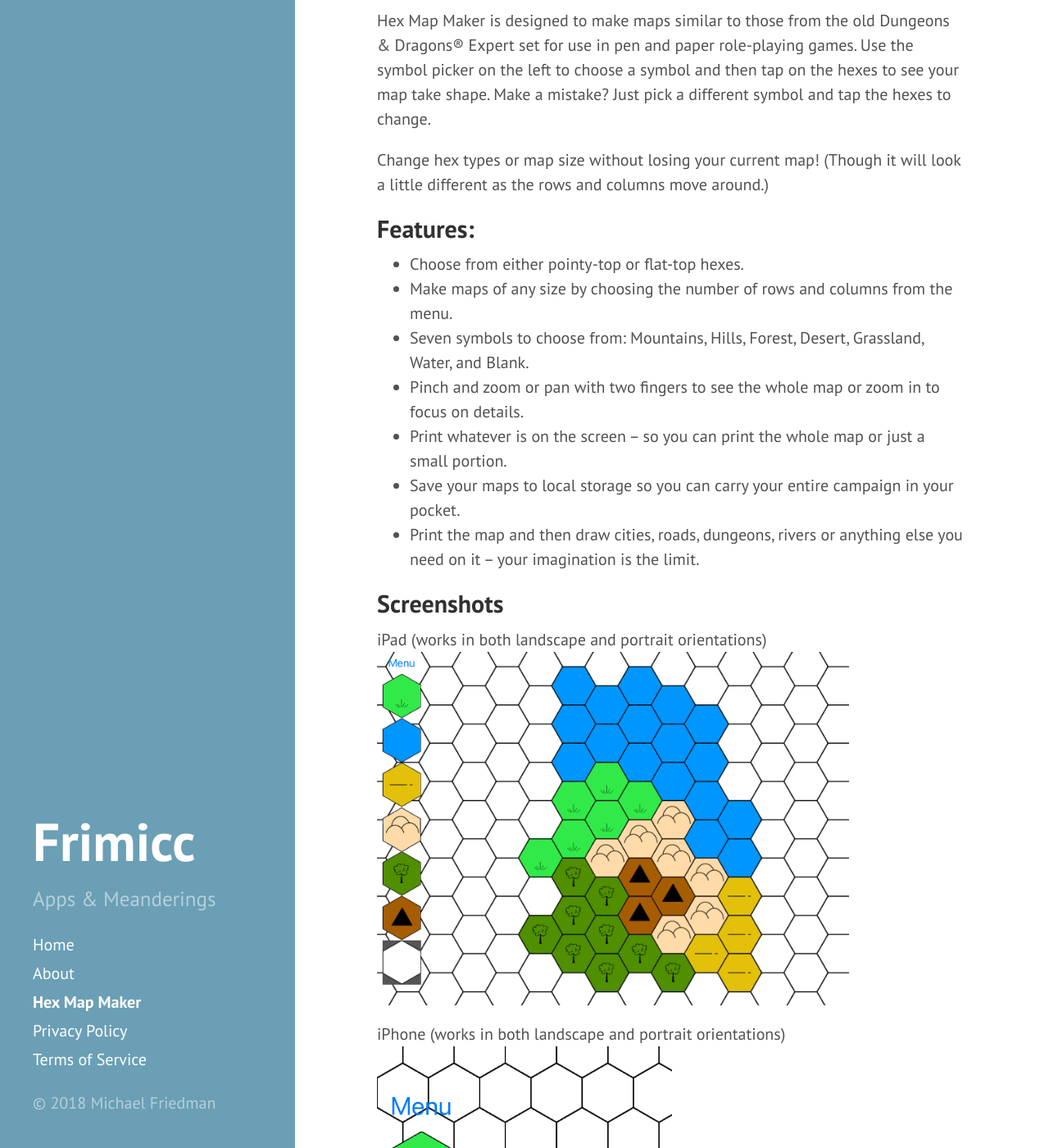
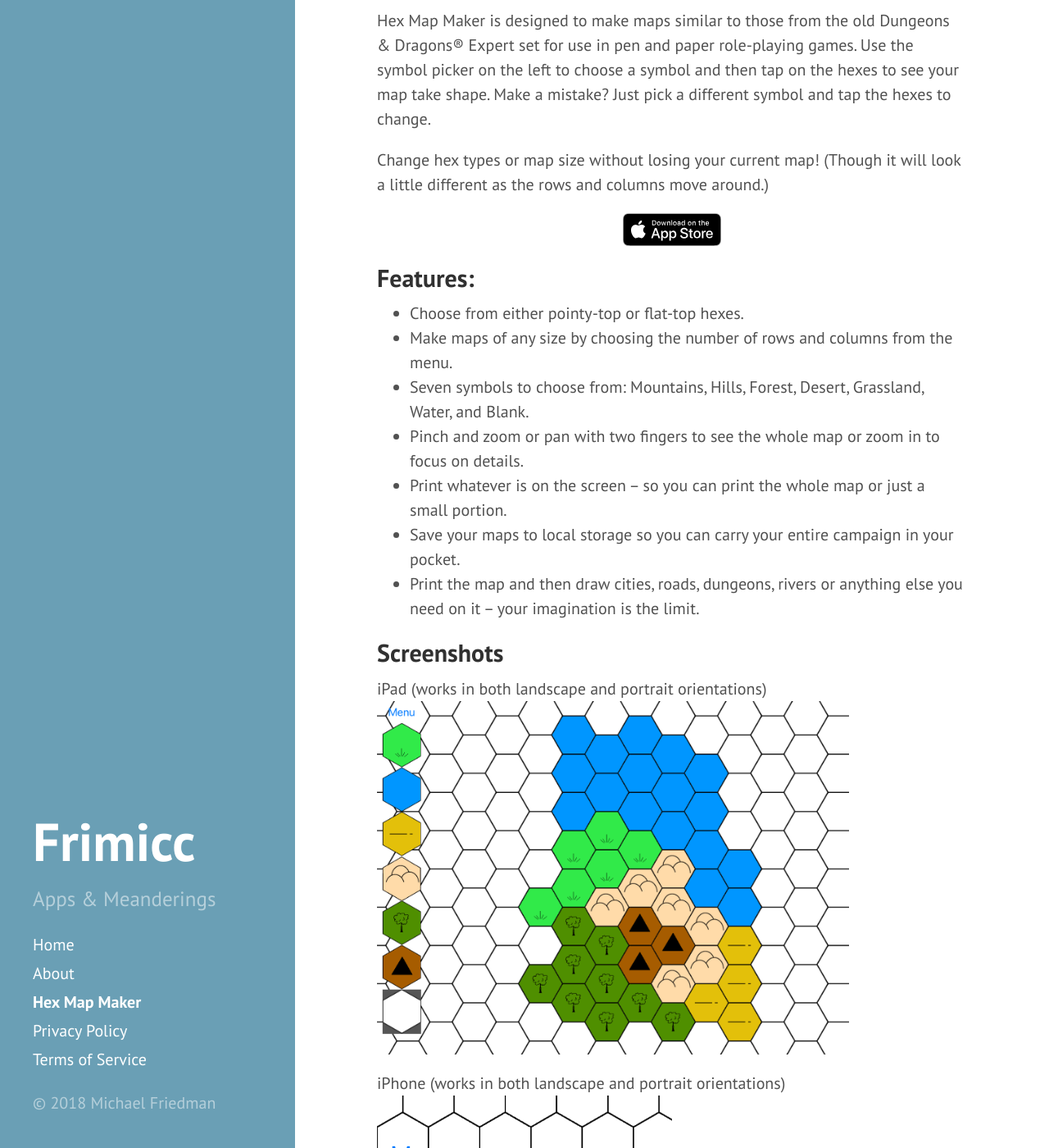
Before and after one commit to frimicc/frimicc.github.io, a Jekyll site: the page built from hexmapmaker.md, in a window 1280 px wide and 1400 px high, scrolled down 238 px. Shown: the whole window at 82% size. Built offline with Jekyll 4.4.1, drawn with Linux system fonts in a browser that asks for light colours.

Commit message:
Add App Store badge.

```diff
--- a/_includes/head.html
+++ b/_includes/head.html
@@ -21,6 +21,7 @@
   <link rel="stylesheet" href="{{ site.baseurl }}/public/css/poole.css">
   <link rel="stylesheet" href="{{ site.baseurl }}/public/css/syntax.css">
   <link rel="stylesheet" href="{{ site.baseurl }}/public/css/hyde.css">
+  <link rel="stylesheet" href="{{ site.baseurl }}/public/css/frimicc.css">
 
   <!-- Icons -->
   <link rel="apple-touch-icon-precomposed" sizes="144x144" href="{{ site.baseurl }}/public/apple-touch-icon-144-precomposed.png">
--- a/hexmapmaker.md
+++ b/hexmapmaker.md
@@ -10,6 +10,8 @@ Easily make and print old-school style role-playing game hex maps!
 Hex Map Maker is designed to make maps similar to those from the old Dungeons & Dragons® Expert set for use in pen and paper role-playing games. Use the symbol picker on the left to choose a symbol and then tap on the hexes to see your map take shape. Make a mistake? Just pick a different symbol and tap the hexes to change.
 
 Change hex types or map size without losing your current map! (Though it will look a little different as the rows and columns move around.)
+
+[![Download on the App Store]({{ site.baseurl }}/public/images/Download_on_the_App_Store_Badge_US-UK_RGB_blk_092917.svg){: .center-image}]()
 
 ## Features:
 * Choose from either pointy-top or flat-top hexes.
--- /dev/null
+++ b/public/css/frimicc.css
@@ -0,0 +1,6 @@
+/* To center images */
+.center-image
+{
+    margin: 0 auto;
+    display: block;
+}
```
Also changed, not shown: public/images/Download_on_the_App_Store_Badge_US-UK_RGB_blk_092917.svg (added).
